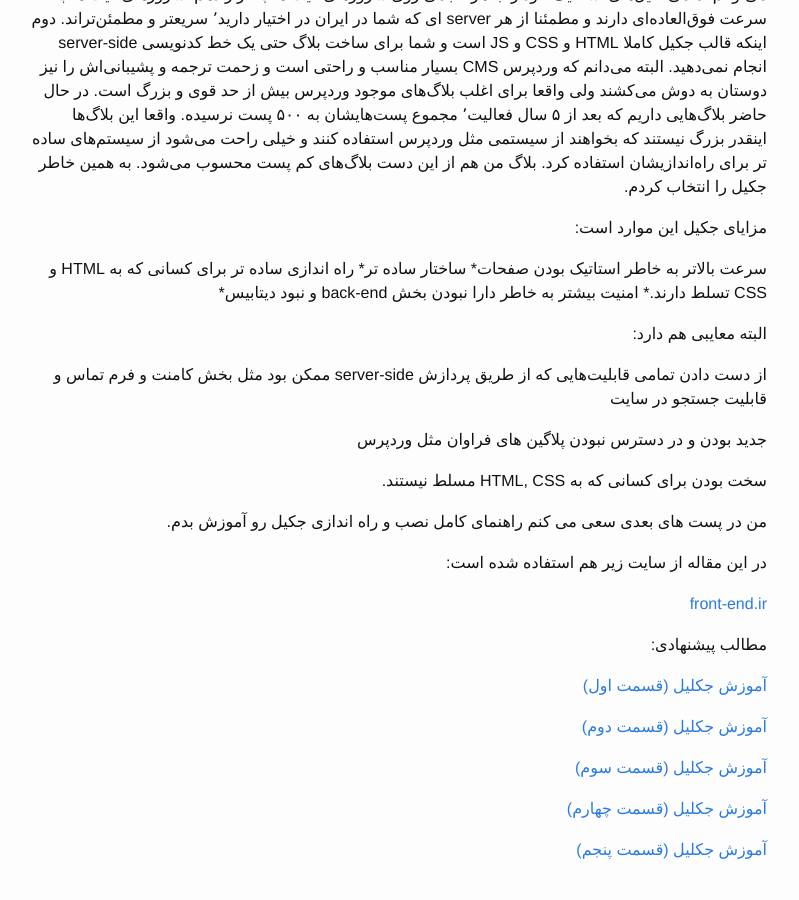
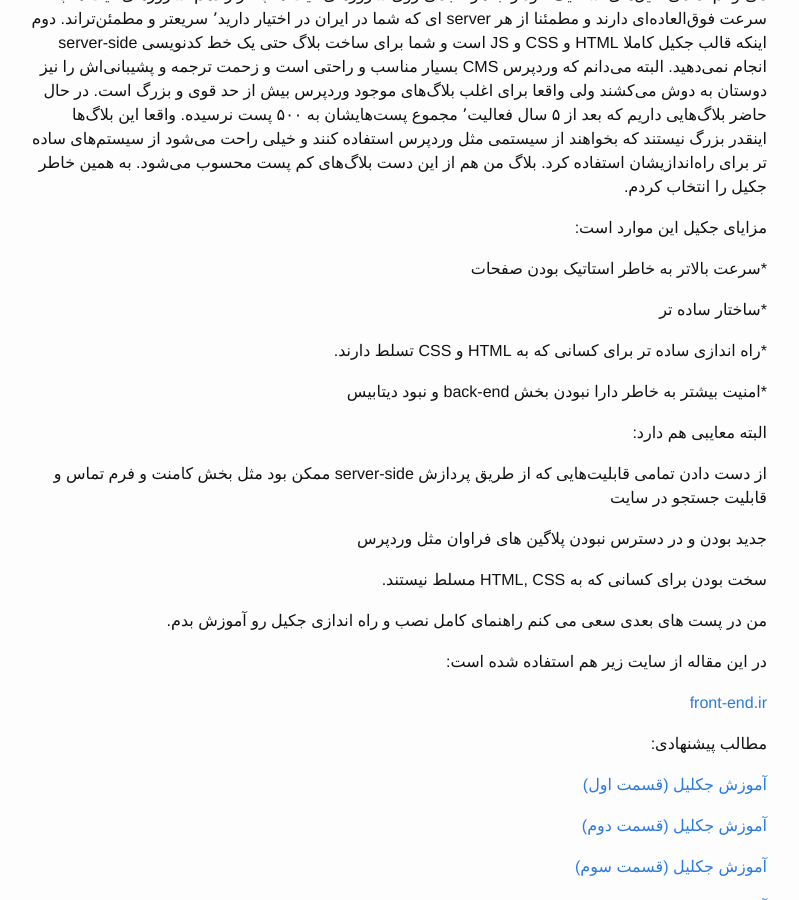
Before and after one commit to martional/martional.github.io, a Jekyll site: the page built from _posts/2016-04-03-jekyll-.markdown, in a window 1280 px wide and 900 px high, scrolled down 686 px. Shown: the whole window, without its empty margins (241-1040 px from the left). Built offline with Jekyll 4.4.1, drawn with Linux system fonts in a browser that asks for light colours.

```diff
--- a/_posts/2016-04-03-jekyll-.markdown
+++ b/_posts/2016-04-03-jekyll-.markdown
@@ -17,10 +17,13 @@ Jekyll یک نرم افزار سایت ساز است که تمامی صفحات
 
 مزایای جکیل این موارد است:
 
-سرعت بالاتر به خاطر استاتیک بودن صفحات*
-ساختار ساده تر*
-راه اندازی ساده تر برای کسانی که به HTML و CSS تسلط دارند.*
-امنیت بیشتر به خاطر دارا نبودن بخش back-end و نبود دیتابیس*
+*سرعت بالاتر به خاطر استاتیک بودن صفحات
+
+*ساختار ساده تر
+
+*راه اندازی ساده تر برای کسانی که به HTML و CSS تسلط دارند.
+
+*امنیت بیشتر به خاطر دارا نبودن بخش back-end و نبود دیتابیس
 
 البته معایبی هم دارد:
 
```
